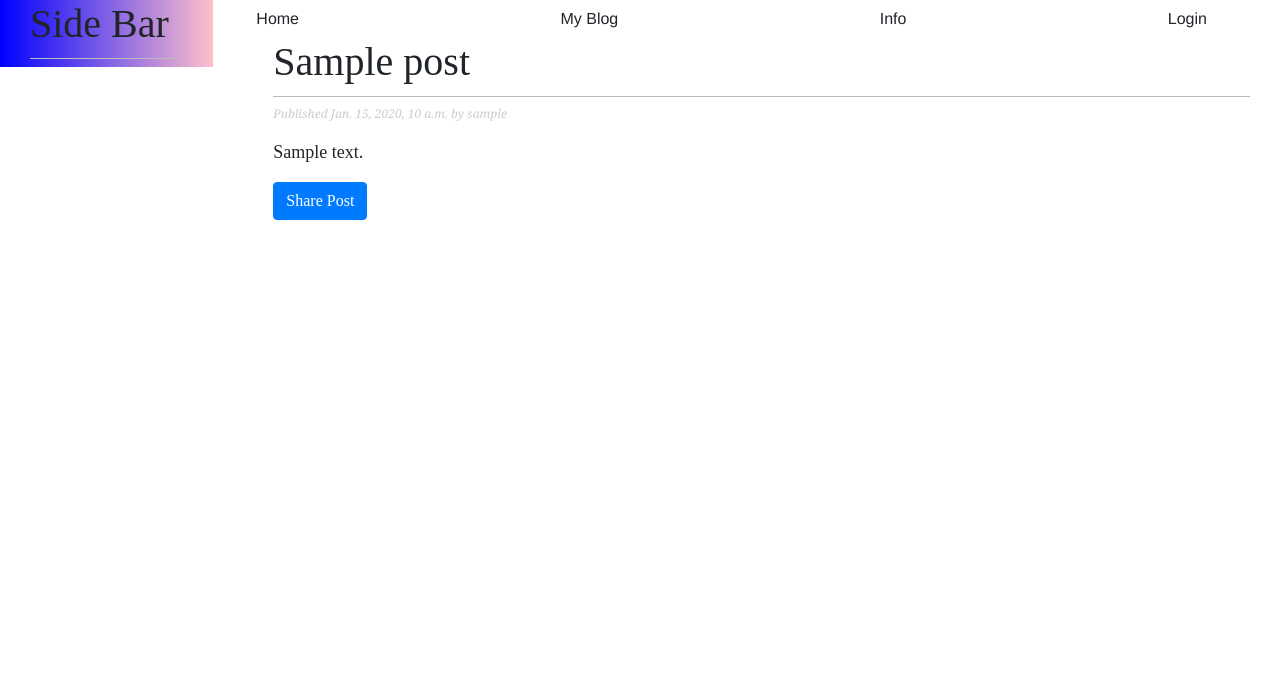
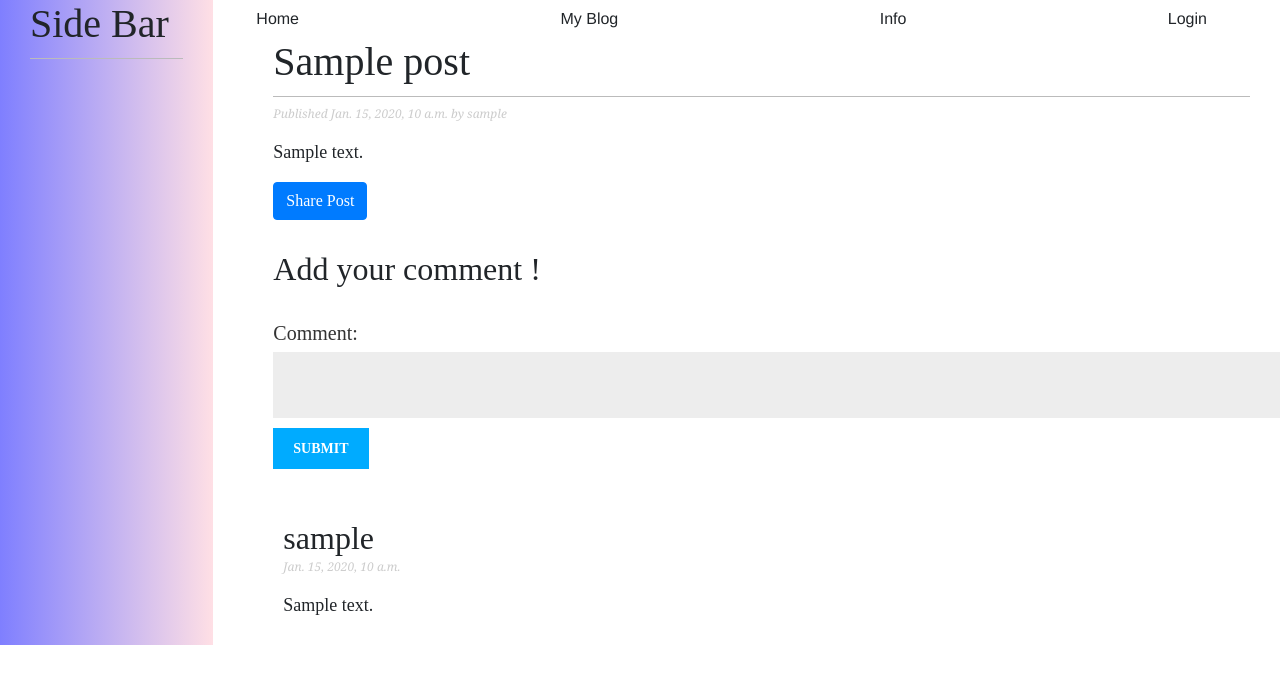
Before and after one commit to io-23SklyarAnton/django_blog, a Django app: a page that uses blog/templates/blog/post/post-detail.html in a window 1280 px wide; the page is wider, and only the part inside the window is pictured. Shown: the top 684 px of that part. Run offline with Django 5.2, Linux system fonts and the light colour scheme; tables that the repository leaves empty hold one stand-in row (values such as "Sample post"); some libraries are stand-ins or nearby versions.

Commit message:
added possibility to write comments to post

```diff
--- a/blog/forms.py
+++ b/blog/forms.py
@@ -26,4 +26,10 @@ class PostForm(forms.ModelForm):
 class CommentForm(forms.ModelForm):
     class Meta:
         model = Comment
-        fields = ['name', 'mail', 'body']
+        fields = ['body']
+        widgets = {
+            'body': forms.Textarea(attrs={'cols': 200, 'rows': 3, 'font_size': 16})
+        }
+        labels = {
+            'body': 'Comment'
+        }
--- a/blog/models.py
+++ b/blog/models.py
@@ -48,9 +48,9 @@ class Post(models.Model):
 
 class Comment(models.Model):
     post = models.ForeignKey(Post, on_delete=models.CASCADE, related_name='comments')
-    name = models.CharField(max_length=100)
     mail = models.EmailField()
     body = models.CharField(max_length=3000)
+    author = models.ForeignKey(User, on_delete=models.CASCADE, related_name='comments')
     created = models.DateTimeField(auto_now_add=True)
     updated = models.DateTimeField(auto_now=True)
     active = models.BooleanField(default=True)
@@ -62,4 +62,4 @@ class Comment(models.Model):
         ]
 
     def __str__(self):
-        return f"{self.name} comment on {self.post}"
+        return f"{self.author.username} comment on {self.post}"
--- a/blog/static/css/blog.css
+++ b/blog/static/css/blog.css
@@ -37,12 +37,10 @@ form {
 
 #sidebar {
     font-family: "Agency FB", serif;
-    background: linear-gradient(to right, blue, pink);
-    background-blend-mode: lighten;
-    height: 100%;
+    background: linear-gradient(to right, rgba(0, 0, 255, 0.5), rgba(255, 192, 203, 0.5));
     flex: auto;
+}
 
-}
 
 .link-container {
     display: flex;
@@ -55,6 +53,10 @@ p.date {
     font-family: georgia, serif;
     font-size: 12px;
     font-style: italic;
+}
+
+form.comment_form {
+    font-size: 20px;
 }
 
 /* pagination */
--- /dev/null
+++ b/blog/templates/blog/includes/comment_form.html
@@ -0,0 +1,6 @@
+<h2>Add your comment !</h2>
+<form class="comment_form" action="" method="post">
+    {% csrf_token %}
+    {{ comment_form }}
+    <input type="submit">
+</form>
--- a/blog/templates/blog/post/post-detail.html
+++ b/blog/templates/blog/post/post-detail.html
@@ -17,7 +17,23 @@
                 {{ post.text|linebreaks }}
                 <a href="{% url 'blog:share_post' post.publish.year post.publish.month post.publish.day post.slug %}"
                    class="btn btn-primary">Share Post</a>
+                {% include 'blog/includes/comment_form.html' %}
             </div>
         </div>
+
+        <div class="row">
+            <div class="col-12">
+                {% for comment in post.comments.all %}
+                    <div class="comment">
+                        <h2>{{ comment.author.username }}</h2>
+                        <p class="date">{{ comment.created }}</p>
+                        <p>{{ comment.body }}</p>
+                    </div>
+                {% empty %}
+                    <h2>No comments yet</h2>
+                {% endfor %}
+            </div>
+        </div>
+
     </div>
 {% endblock %}
--- a/blog/views.py
+++ b/blog/views.py
@@ -1,11 +1,9 @@
-from django.contrib.auth.decorators import login_required
 from django.contrib.auth.mixins import LoginRequiredMixin
 from django.shortcuts import render, get_object_or_404
 from django.views.generic import ListView, DetailView, FormView
-from django.views.decorators.http import require_POST
 
-from .models import Post
-from .forms import EmailForm, PostForm
+from .models import Post, Comment
+from .forms import EmailForm, PostForm, CommentForm
 
 
 def home_page(request):
@@ -19,15 +17,31 @@ class AllPostList(ListView):
     context_object_name = 'posts'
 
 
-class PostDetail(DetailView):
+class PostDetail(DetailView, FormView, LoginRequiredMixin):
     queryset = Post.published.all()
     template_name = 'blog/post/post-detail.html'
     slug_url_kwarg = 'post_slug'
+    form_class = CommentForm
+    success_url = '#'
+
+    def dispatch(self, request, *args, **kwargs):
+        return super().dispatch(request, *args, **kwargs)
 
     def get_context_data(self, **kwargs):
         context = super().get_context_data(**kwargs)
-        context['form'] = EmailForm()
+        context['comment_form'] = CommentForm()
         return context
+
+    def form_valid(self, form):
+        if self.request.user.is_anonymous:
+            return self.handle_no_permission()
+        post = self.get_object()
+        comment = form.save(commit=False)
+        comment.post = post
+        comment.author = self.request.user
+        comment.mail = self.request.user.email
+        comment.save()
+        return super().form_valid(form)
 
 
 class SharePost(LoginRequiredMixin, FormView):
@@ -51,8 +65,3 @@ class PostCreate(LoginRequiredMixin, FormView):
     def form_valid(self, form):
         form.save()
         return render(self.request, 'blog/post/post-create.html', {'form': form, 'sent': True})
-
-
-@require_POST
-def comment_post(request):
-    pass
```
